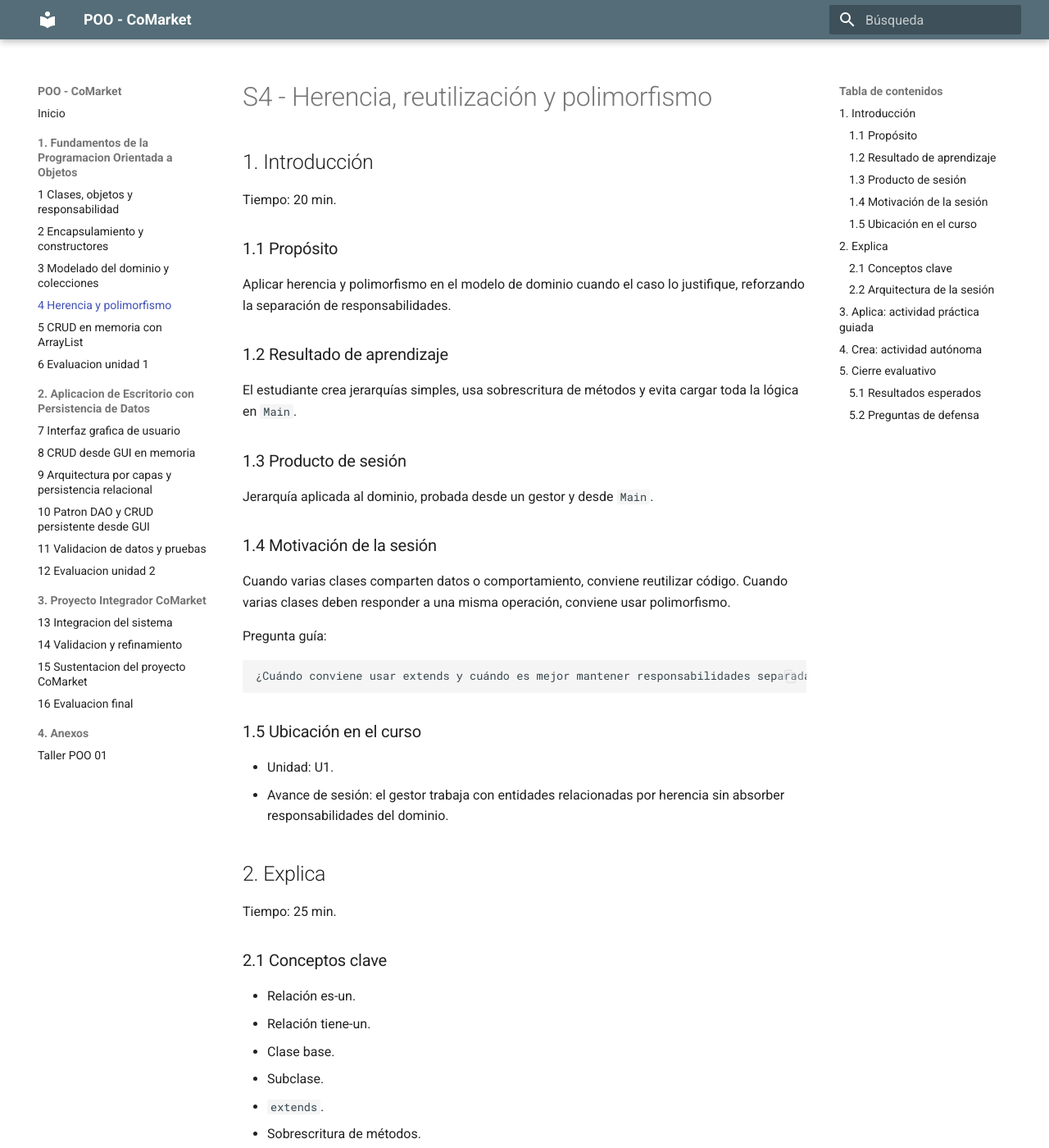
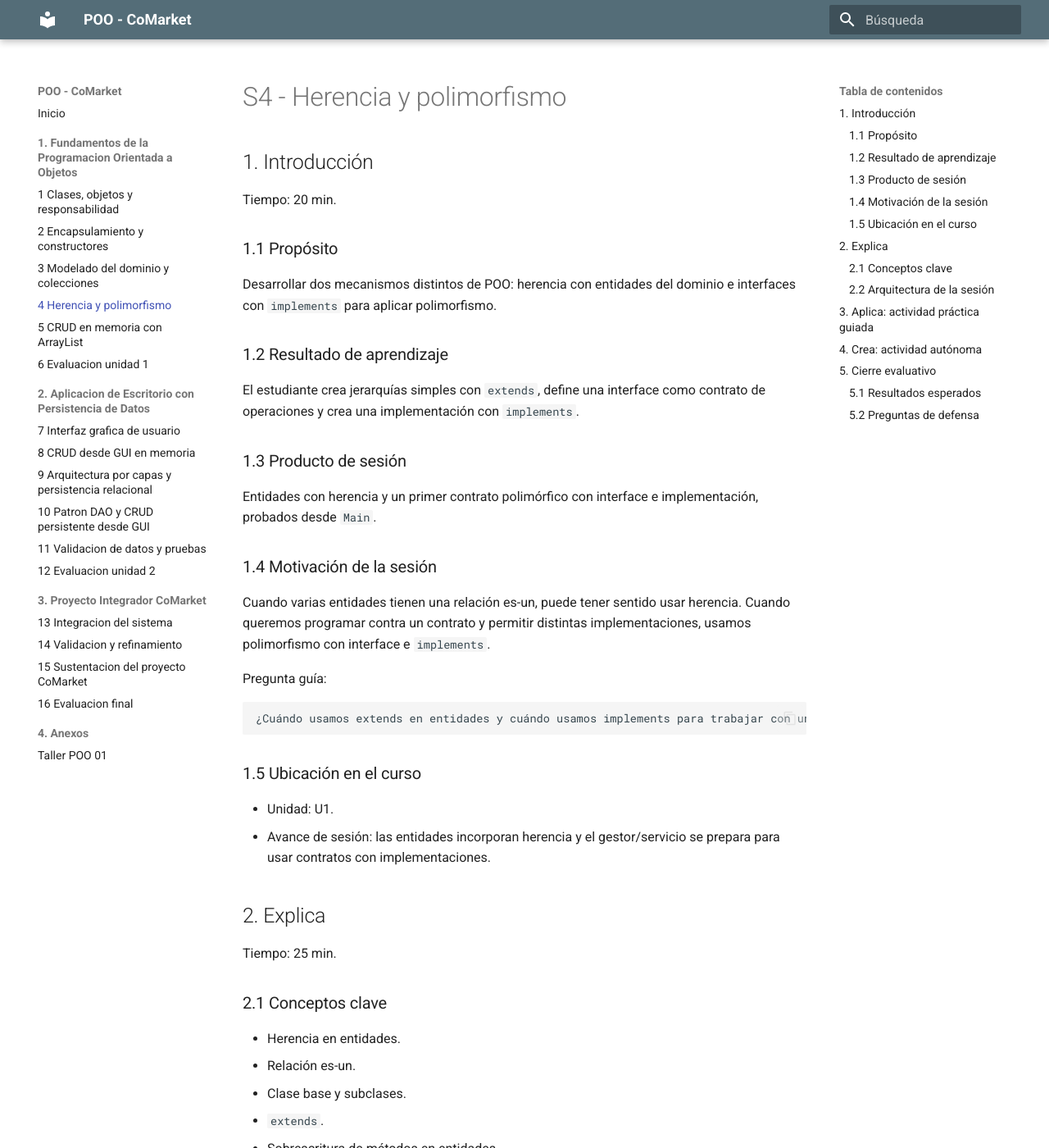
Before and after one commit to 262poo/comarket, an MkDocs documentation site: the page built from docs/S04_Herencia_Polimorfismo.md, in a window 1280 px wide and 1400 px high. Shown: the whole window at 82% size. Built offline with MkDocs 1.6.1 and Material for MkDocs 9.7.7, drawn with Linux system fonts in a browser that asks for light colours; some of the changed text lies outside the part shown.

Commit message:
first commit

````diff
--- a/docs/S04_Herencia_Polimorfismo.md
+++ b/docs/S04_Herencia_Polimorfismo.md
@@ -1,4 +1,4 @@
-# S4 - Herencia, reutilización y polimorfismo
+# S4 - Herencia y polimorfismo
 
 ## 1. Introducción
 
@@ -6,30 +6,30 @@
 
 ### 1.1 Propósito
 
-Aplicar herencia y polimorfismo en el modelo de dominio cuando el caso lo justifique, reforzando la separación de responsabilidades.
+Desarrollar dos mecanismos distintos de POO: herencia con entidades del dominio e interfaces con `implements` para aplicar polimorfismo.
 
 ### 1.2 Resultado de aprendizaje
 
-El estudiante crea jerarquías simples, usa sobrescritura de métodos y evita cargar toda la lógica en `Main`.
+El estudiante crea jerarquías simples con `extends`, define una interface como contrato de operaciones y crea una implementación con `implements`.
 
 ### 1.3 Producto de sesión
 
-Jerarquía aplicada al dominio, probada desde un gestor y desde `Main`.
+Entidades con herencia y un primer contrato polimórfico con interface e implementación, probados desde `Main`.
 
 ### 1.4 Motivación de la sesión
 
-Cuando varias clases comparten datos o comportamiento, conviene reutilizar código. Cuando varias clases deben responder a una misma operación, conviene usar polimorfismo.
+Cuando varias entidades tienen una relación es-un, puede tener sentido usar herencia. Cuando queremos programar contra un contrato y permitir distintas implementaciones, usamos polimorfismo con interface e `implements`.
 
 Pregunta guía:
 
 ```text
-¿Cuándo conviene usar extends y cuándo es mejor mantener responsabilidades separadas?
+¿Cuándo usamos extends en entidades y cuándo usamos implements para trabajar con un contrato?
 ```
 
 ### 1.5 Ubicación en el curso
 
 - Unidad: U1.
-- Avance de sesión: el gestor trabaja con entidades relacionadas por herencia sin absorber responsabilidades del dominio.
+- Avance de sesión: las entidades incorporan herencia y el gestor/servicio se prepara para usar contratos con implementaciones.
 
 ## 2. Explica
 
@@ -37,62 +37,79 @@
 
 ### 2.1 Conceptos clave
 
+- Herencia en entidades.
 - Relación es-un.
-- Relación tiene-un.
-- Clase base.
-- Subclase.
+- Clase base y subclases.
 - `extends`.
-- Sobrescritura de métodos.
-- Polimorfismo.
+- Sobrescritura de métodos en entidades.
+- Polimorfismo con interface.
+- `implements`.
+- Contrato e implementación.
 - Separación de responsabilidades.
 - Principio de responsabilidad única como idea base de SOLID.
 
 Regla metodológica de la sesión:
 
 ```text
-La herencia se usa en entidades cuando existe una relación es-un.
-El gestor usa las entidades, pero no debe absorber su comportamiento propio.
+Tema 1: Herencia se trabaja en entidades cuando existe una relación es-un.
+Tema 2: Polimorfismo se trabaja con interface e implements para programar contra un contrato.
+Las entidades no implementan contratos de servicio; representan el dominio.
 ```
 
 ### 2.2 Arquitectura de la sesión
 
 ```mermaid
 flowchart TB
-    Gestor["Gestor"]
-    Base["Clase base"]
-    SubA["Subclase A"]
-    SubB["Subclase B"]
-    Lista[("List<Base>")]
+    subgraph Entidades["Entidades"]
+        direction TB
+        Base["Clase base"]
+        SubA["Subclase A<br/>extends"]
+        SubB["Subclase B<br/>extends"]
+    end
 
-    Gestor --> Lista
-    Lista --> Base
+    subgraph Polimorfismo["Polimorfismo con implements"]
+        direction TB
+        Contrato["Interface<br/>contrato de operaciones"]
+        Implementacion["Implementación<br/>implements"]
+    end
+
+    Main["Main / pruebas"]
+
     SubA --> Base
     SubB --> Base
+    Contrato ~~~ Implementacion
+    Implementacion -. implements .-> Contrato
+    Main --> Base
+    Main --> Contrato
 ```
 
 ## 3. Aplica: actividad práctica guiada
 
 Tiempo: 2h.
 
-1. Identificar clases con atributos o comportamiento común.
-2. Crear una clase base.
-3. Crear dos clases derivadas.
-4. Sobrescribir un método relevante.
-5. Usar una lista o gestor con referencias polimórficas.
-6. Probar el comportamiento desde `Main`.
-7. Verificar que la herencia no se use solo para reutilizar código sin relación de dominio.
+1. Identificar entidades con relación es-un.
+2. Crear una clase base del dominio.
+3. Crear dos subclases con `extends`.
+4. Sobrescribir un método relevante en las subclases.
+5. Probar herencia desde `Main` usando una referencia de la clase base.
+6. Definir una interface como contrato de operaciones.
+7. Crear una clase que implemente el contrato con `implements`.
+8. Probar polimorfismo desde `Main` usando una referencia de la interface.
+9. Verificar que herencia e interface resuelven problemas distintos.
 
 ## 4. Crea: actividad autónoma
 
 Tiempo: 2h fuera del aula.
 
-Aplica herencia en otra parte del dominio, solo si el caso lo justifica.
+Aplica herencia en una parte del dominio y define una interface sencilla con una implementación.
 
 Entrega evidencia breve con:
 
 - Clases involucradas.
 - Justificación de `extends`.
-- Prueba polimórfica.
+- Interface creada.
+- Clase que usa `implements`.
+- Prueba polimórfica con referencia a la interface.
 - Salida de consola.
 
 ## 5. Cierre evaluativo
@@ -103,13 +120,14 @@
 
 - La herencia tiene sentido en el dominio.
 - Hay sobrescritura o comportamiento especializado.
-- El gestor puede trabajar con referencias generales.
+- El estudiante diferencia herencia de polimorfismo con interfaces.
+- Existe una implementación que usa `implements`.
 - El estudiante evita herencia artificial.
 
 ### 5.2 Preguntas de defensa
 
 1. ¿Qué clases participan en la jerarquía?
-2. ¿Qué comportamiento se reutiliza?
-3. ¿Dónde se evidencia el polimorfismo?
-4. ¿Por qué no bastaba una relación tiene-un?
-5. ¿Qué responsabilidad queda en la entidad y qué responsabilidad queda en el gestor?
+2. ¿Por qué esa relación sí justifica `extends`?
+3. ¿Qué declara la interface?
+4. ¿Qué clase usa `implements`?
+5. ¿Dónde se evidencia el polimorfismo?
````
Also changed, not shown: docs/S05_CRUD_Memoria_ArrayList.md (+9 -9 lines), docs/index.md (+4 -4 lines).
